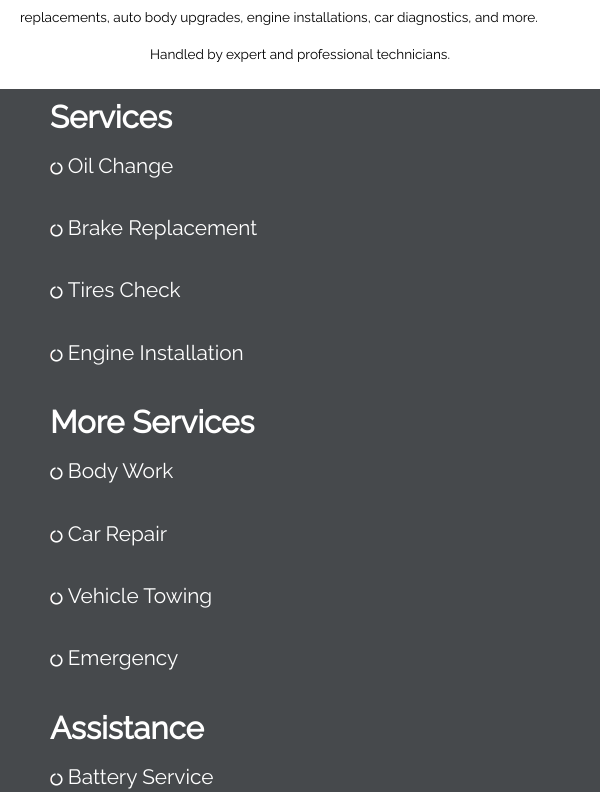
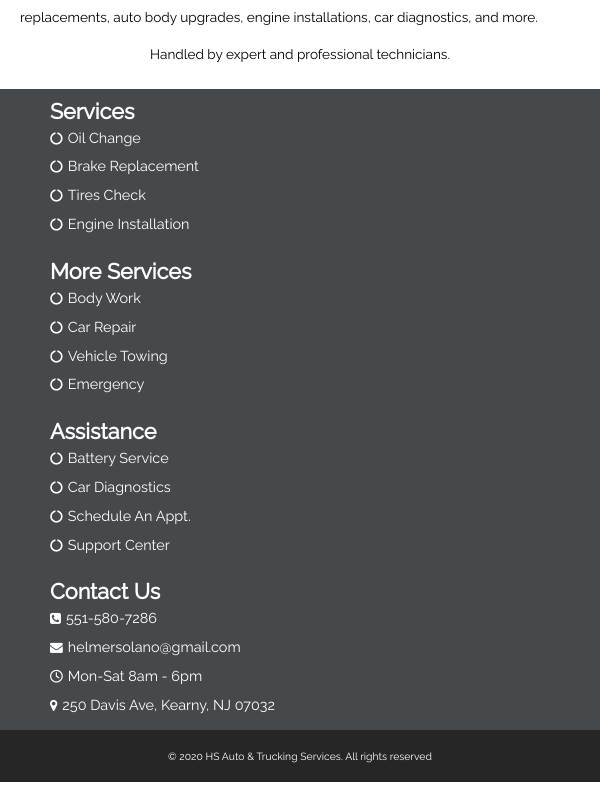
Before and after one commit to solorzke/hs-auto, a React (Create React App) app: page / in a window 600 px wide. Shown: the part 2288-3080 px from the top of the page. Built offline with nearby package versions, Linux system fonts and the light colour scheme.

Commit message:
Footer responsiveness fixed. Home page is done.

```diff
--- a/src/components/Footer/Footer.css
+++ b/src/components/Footer/Footer.css
@@ -82,7 +82,7 @@
 	color: #fff;
 }
 
-@media screen and (max-width: 960px) {
+@media screen and (max-width: 960px) and (min-width: 600px) {
 	.navigation-container {
 		display: flex-start;
 		flex: 3;
@@ -92,7 +92,45 @@
 		align-items: start;
 		background-color: #46494c;
 		flex-direction: column;
-		font-size: 1.3rem;
+		font-size: .9rem;
+	}
+
+	.link {
+		line-height: 2;
+		color: #fff;
+	}
+}
+
+@media screen and (max-width: 600px) {
+	.copyright-container {
+		display: flex;
+		flex: 2;
+		width: 100%;
+		left: 0;
+		bottom: 0;
+		justify-content: center;
+		align-items: center;
+		background-color: #262626;
+		padding: 20px;
+		color: #fff;
+		font-size: .65rem;
+	}
+
+	.navigation-container {
+		display: flex-start;
+		flex: 3;
+		width: 100%;
+		height: 20vh;
+		justify-content: start;
+		align-items: start;
+		background-color: #46494c;
+		flex-direction: column;
+		font-size: .9rem;
+	}
+
+	.link {
+		line-height: 2;
+		color: #fff;
 	}
 }
 
```
